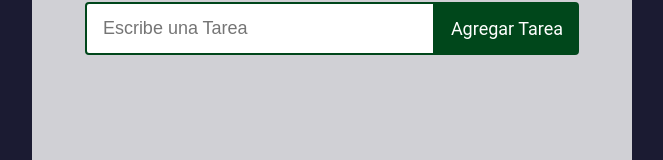
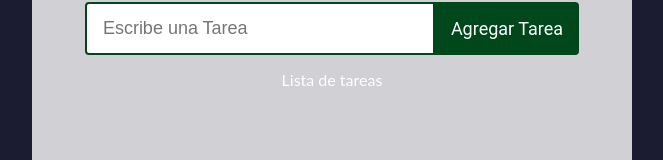
Before and after one commit to remunozz/aplicacion-react-tareas, a React (Create React App) app: page / in a window 1280 px wide. Shown: the part 272-432 px from the top of the page, without its empty margins (308-971 px from the left). Built offline with nearby package versions, Linux system fonts and the light colour scheme.

Commit message:
Fragmentos y estilo para lista de tareas

```diff
--- a/src/App.js
+++ b/src/App.js
@@ -1,7 +1,6 @@
 import './App.css';
 import Logo from './componentes/Logo';
-import Tarea from './componentes/Tarea';
-import TareaFormulario from './componentes/TareaFormulario';
+import ListaDeTareas from'./componentes/ListaDeTareas.js';
 
 function App() {
   return (
@@ -9,12 +8,10 @@
       <Logo />
       <div className='tareas-lista-principal'>
         <h1>Mis Tareas</h1>
-        <TareaFormulario />
+        <ListaDeTareas />
       </div>
     </div>
   );
 }
 
 export default App;
-
-// <Tarea texto='Aprender React'/>
--- /dev/null
+++ b/src/componentes/ListaDeTareas.js
@@ -0,0 +1,16 @@
+import React from 'react';
+import TareaFormulario from '../componentes/TareaFormulario.js';
+import '../hojas-de-estilo/ListaDeTareas.css';
+
+function ListaDeTareas() {
+  return (
+    <>
+      <TareaFormulario />
+      <div className='tareas-lista-contenedor'>
+        Lista de tareas
+      </div>
+    </>
+  );
+}
+
+export default ListaDeTareas;
--- /dev/null
+++ b/src/hojas-de-estilo/ListaDeTareas.css
@@ -0,0 +1,6 @@
+.tareas-lista-contenedor {
+  display: flex;
+  flex-wrap: wrap;
+  justify-content: center;
+  margin-top: 15px;
+}
```
